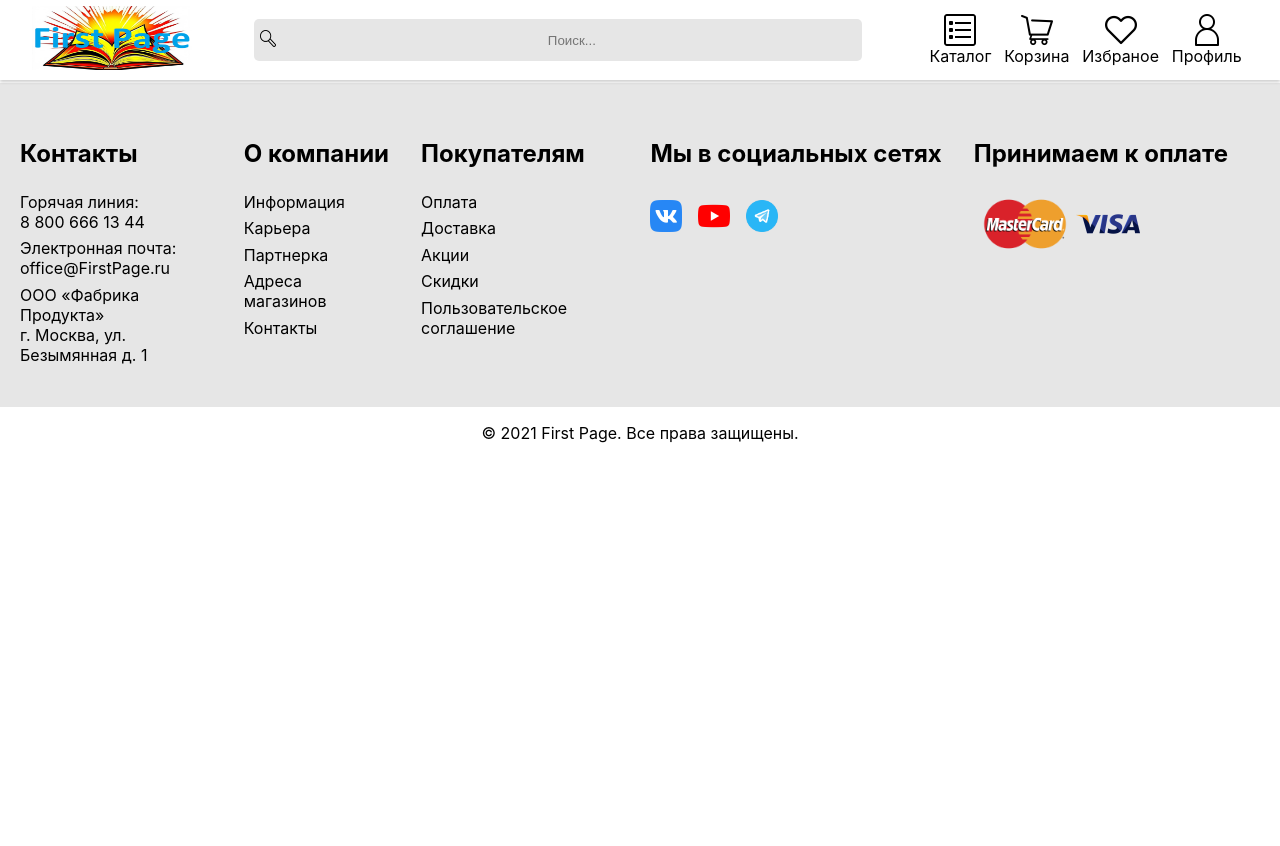
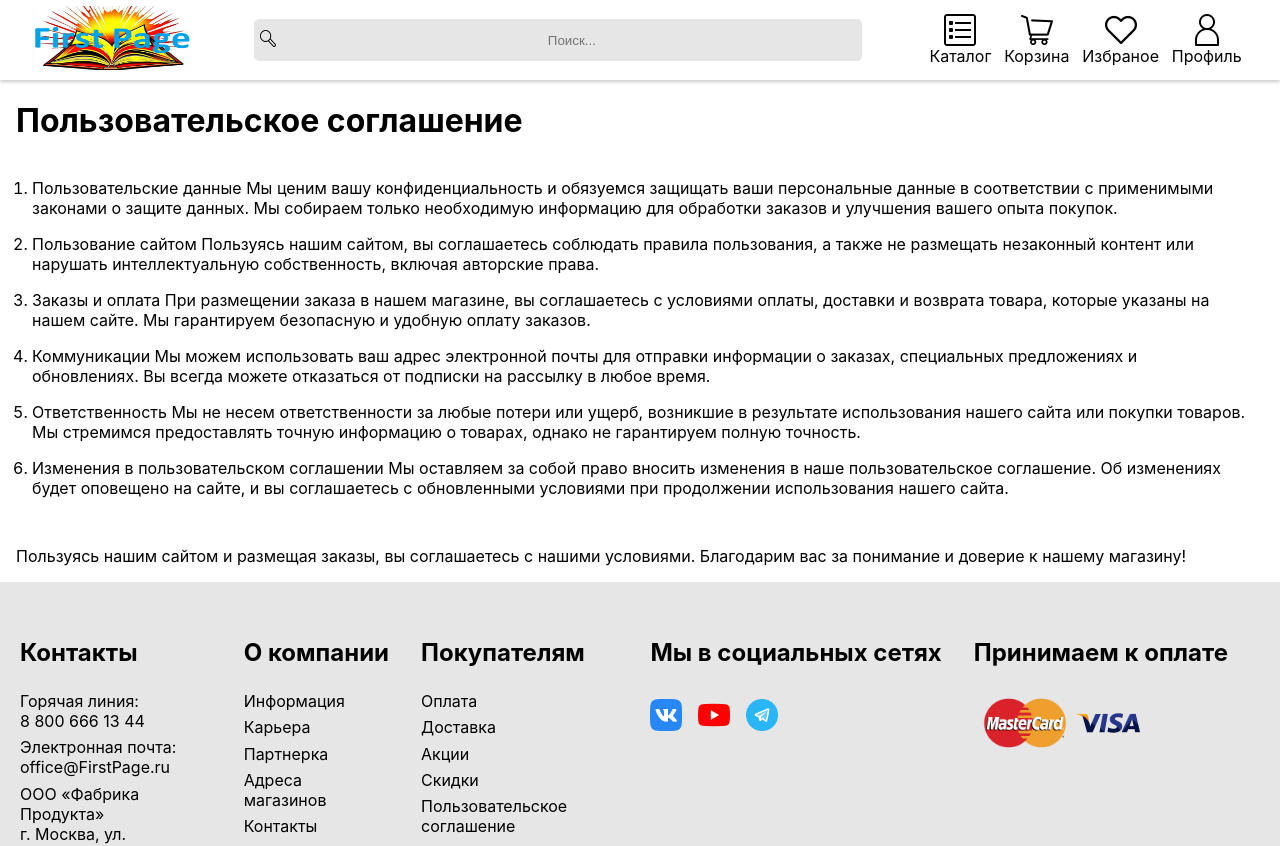
Before and after one commit to DNibras/comic-shop, a React (Vite) app: page /agreement in a window 1280 px wide. Shown: the top 846 px of the page. Before the commit the page ends 800 px from the top, so only its background shows below. Built offline with nearby package versions, Linux system fonts and the light colour scheme.

Commit message:
add TermsOfUsePage

```diff
--- a/src/App.tsx
+++ b/src/App.tsx
@@ -9,6 +9,7 @@ import CareerPage from './pages/CareerPage'
 import CartPage from './pages/CartPage'
 import CatalogPage from './pages/CatalogPage'
 import DeliveryPage from './pages/DeliveryPage'
+import DiscountsPage from './pages/DiscountsPage'
 import HomePage from './pages/HomePage'
 import InformationPage from './pages/InformationPage'
 import PartnershipPage from './pages/PartnershipPage'
@@ -16,6 +17,7 @@ import PasswordRecoveryPage from './pages/PasswordRecoveryPage'
 import PaymentPage from './pages/PaymentPage'
 import PromotionsPage from './pages/PromotionsPage'
 import StoreAddressesPage from './pages/StoreAddressesPage'
+import TermsOfUsePage from './pages/TermsOfUsePage'
 // import Wishlist from './pages/Wishlist'
 
 
@@ -39,6 +41,8 @@ function App() {
         <Route path='/payment' element={<PaymentPage />} />
         <Route path='/delivery' element={<DeliveryPage />} />
         <Route path='/promotions' element={<PromotionsPage />} />
+        <Route path='/discounts' element={<DiscountsPage />} />
+        <Route path='/agreement' element={<TermsOfUsePage />} />
         {/* <Route path='/Wishlist' element={<Wishlist />} /> */}
       </Routes>
       <BottomBar />
--- /dev/null
+++ b/src/pages/TermsOfUsePage/index.tsx
@@ -0,0 +1,21 @@
+import "./style.css";
+
+const TermsOfUsePage = () => {
+
+  return (
+    <div className="TermsOfUsePage">
+      <h1>Пользовательское соглашение</h1>
+      <ol className="TermsOfUsePage-list">
+        <li>Пользовательские данные Мы ценим вашу конфиденциальность и обязуемся защищать ваши персональные данные в соответствии с применимыми законами о защите данных. Мы собираем только необходимую информацию для обработки заказов и улучшения вашего опыта покупок.</li>
+        <li>Пользование сайтом Пользуясь нашим сайтом, вы соглашаетесь соблюдать правила пользования, а также не размещать незаконный контент или нарушать интеллектуальную собственность, включая авторские права.</li>
+        <li>Заказы и оплата При размещении заказа в нашем магазине, вы соглашаетесь с условиями оплаты, доставки и возврата товара, которые указаны на нашем сайте. Мы гарантируем безопасную и удобную оплату заказов.</li>
+        <li>Коммуникации Мы можем использовать ваш адрес электронной почты для отправки информации о заказах, специальных предложениях и обновлениях. Вы всегда можете отказаться от подписки на рассылку в любое время.</li>
+        <li>Ответственность Мы не несем ответственности за любые потери или ущерб, возникшие в результате использования нашего сайта или покупки товаров. Мы стремимся предоставлять точную информацию о товарах, однако не гарантируем полную точность.</li>
+        <li>Изменения в пользовательском соглашении Мы оставляем за собой право вносить изменения в наше пользовательское соглашение. Об изменениях будет оповещено на сайте, и вы соглашаетесь с обновленными условиями при продолжении использования нашего сайта.</li>
+      </ol>
+      <p>Пользуясь нашим сайтом и размещая заказы, вы соглашаетесь с нашими условиями. Благодарим вас за понимание и доверие к нашему магазину!</p>
+    </div>
+  )
+}
+
+export default TermsOfUsePage
--- /dev/null
+++ b/src/pages/TermsOfUsePage/style.css
@@ -0,0 +1,11 @@
+.TermsOfUsePage {
+  margin: 1em;
+}
+
+.TermsOfUsePage-list {
+  padding: 1em;
+}
+
+.TermsOfUsePage-list li {
+  margin-bottom: 1em;
+}
```
